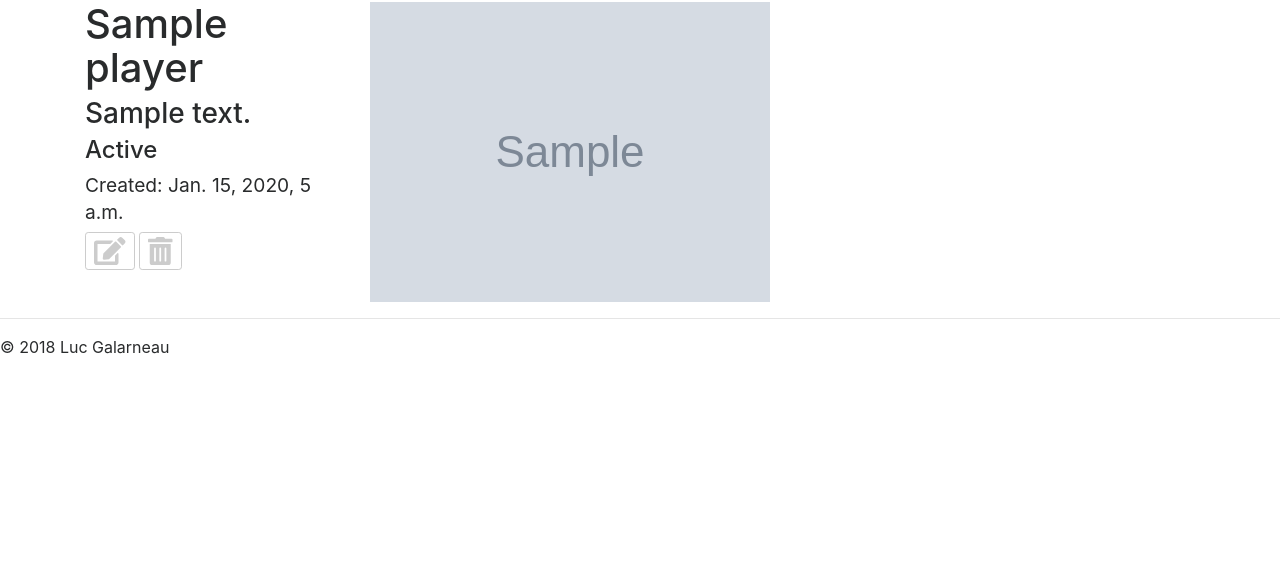
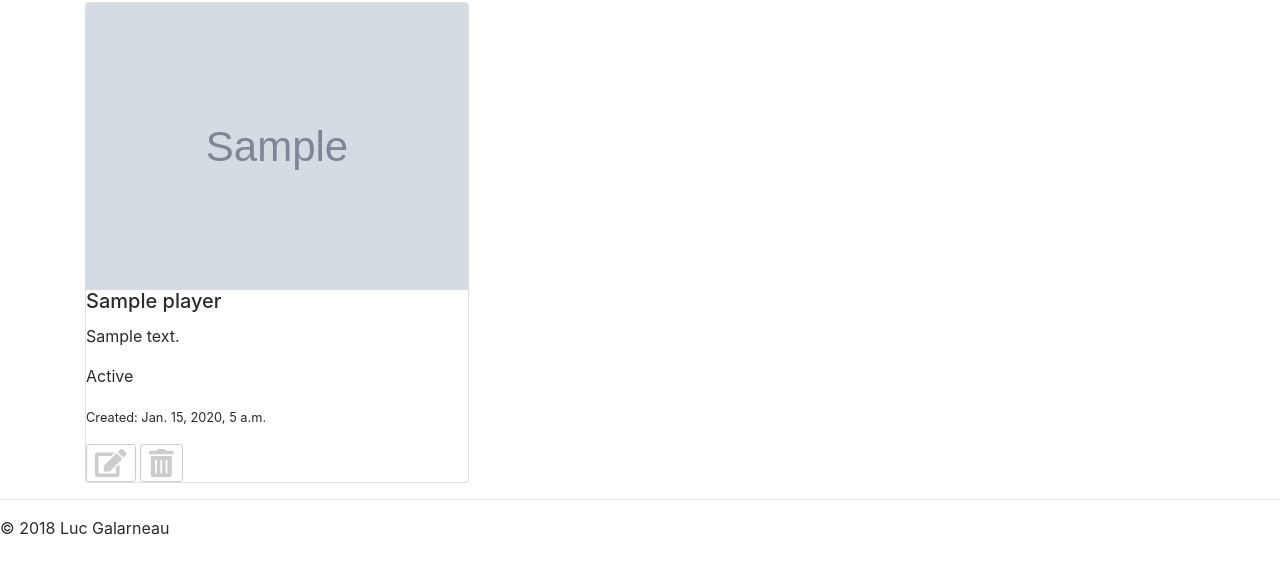
Before and after one commit to lgalarno/DjangoDartsDB, a Django app: the page made by PlayersManagement/models.py in a window 1280 px wide. Shown: the part 92-666 px from the top of the page. Run offline with Django 3.2, Linux system fonts and the light colour scheme; tables that the repository leaves empty hold one stand-in row (Sample ...); some libraries are stand-ins or nearby versions.

Commit message:
Cards and receiver

```diff
--- a/PlayersManagement/models.py
+++ b/PlayersManagement/models.py
@@ -1,5 +1,8 @@
 from django.db import models
+from django.dispatch import receiver
 from django.urls import reverse
+
+import os
 
 def upload_location(instance, filename):
     return "{0}/{1}".format(instance, filename)
@@ -19,5 +22,34 @@ class Player(models.Model):
         return self.name
 
     def get_absolute_url(self):
-        #return "/player/{0}".format(self.name)
         return reverse('PlayersManagement:PlayerDetail', kwargs={'name': self.name})
+
+@receiver(models.signals.post_delete, sender=Player)
+def auto_delete_file_on_delete(sender, instance, **kwargs):
+    """
+    Deletes file from filesystem
+    when corresponding `Player` object is deleted.
+    """
+    if instance.picture:
+        if os.path.isfile(instance.picture.path):
+            os.remove(instance.picture.path)
+
+@receiver(models.signals.pre_save, sender=Player)
+def auto_delete_file_on_change(sender, instance, **kwargs):
+    """
+    Deletes old file from filesystem
+    when corresponding `Player` object is updated
+    with new file.
+    """
+    if not instance.pk:
+        return False
+
+    try:
+        old_picture = Player.objects.get(pk=instance.pk).picture
+    except Player.DoesNotExist:
+        return False
+
+    new_picture = instance.picture
+    if not old_picture == new_picture:
+        if os.path.isfile(old_picture.path):
+            os.remove(old_picture.path)
--- a/PlayersManagement/templates/PlayersManagement/detail.html
+++ b/PlayersManagement/templates/PlayersManagement/detail.html
@@ -3,37 +3,23 @@
 {% block title %}{{ player.name }}{% endblock %}
 
 {% block content %}
-    <div class="row">
-        <!-- Left Info -->
-        <div class="col-sm-4 col-md-3">
-            <h1>{{ player.name }}</h1>
-            <h3>{{ player.description }}</h3>
-            <h4>{% if player.active %}
-                Active
-            {% else %}
-                Inactive
-            {% endif %}</h4>
-            <h4><small>Created: {% localtime on %}{{ player.timestamp }}{% endlocaltime %}</small></h4>
+<div class="card" style="width: 24rem;">
+  {% if player.picture %}
+    <img class="card-img-top" title="Detail" src="{{ player.picture.url }}" alt="Card image cap">
+  {% endif %}
+  <div class="card-body">
+    <h5 class="card-title">{{ player.name }}</h5>
+<p class="card-text">{{ player.description }}</p>
+  <p>{% if player.active %}Active{% else %}Inactive{% endif %}</p>
+<p><small>Created: {% localtime on %}{{ player.timestamp }}{% endlocaltime %}</small></p>
             <!-- Update Player -->
-            <a href="{% url 'PlayersManagement:UpdatePlayer' player.name %}" class="btn btn-outline-secondary btn-sm" role="button" title="Edit">
-                <span class="fas fa-edit fa-2x"></span>
+            <a href="{% url 'PlayersManagement:UpdatePlayer' player.name %}" class="btn btn-outline-secondary btn-sm" role="button">
+                <span class="fas fa-edit fa-2x" title="Edit"></span>
             </a>
             <!-- Delete Player -->
-            <a href="{% url 'PlayersManagement:DeletePlayer' player.name %}" class="btn btn-outline-secondary btn-sm" role="button" title="Delete">
-                <span class="fas fa-trash-alt fa-2x"></span>
+            <a href="{% url 'PlayersManagement:DeletePlayer' player.name %}" class="btn btn-outline-secondary btn-sm" role="button">
+                <span class="fas fa-trash-alt fa-2x" title="Delete"></span>
             </a>
-        </div>
-        <!-- Right picture -->
-       <div class="col-sm-8 col-md-9">
-            <div class="panel panel-default">
-                <div class="panel-body">
-                        {% if player.picture %}
-                            <img src="{{ player.picture.url }}" class="img-fluid" alt="Responsive image">
-                        {% else %}
-                            <h3>No image to display</h3>
-                        {% endif %}
-                 </div>
-            </div>
-        </div>
-    </div>
+  </div>
+</div>
 {% endblock %}
```
Also changed, not shown: PlayersManagement/templates/PlayersManagement/list.html (+4 -8 lines).
